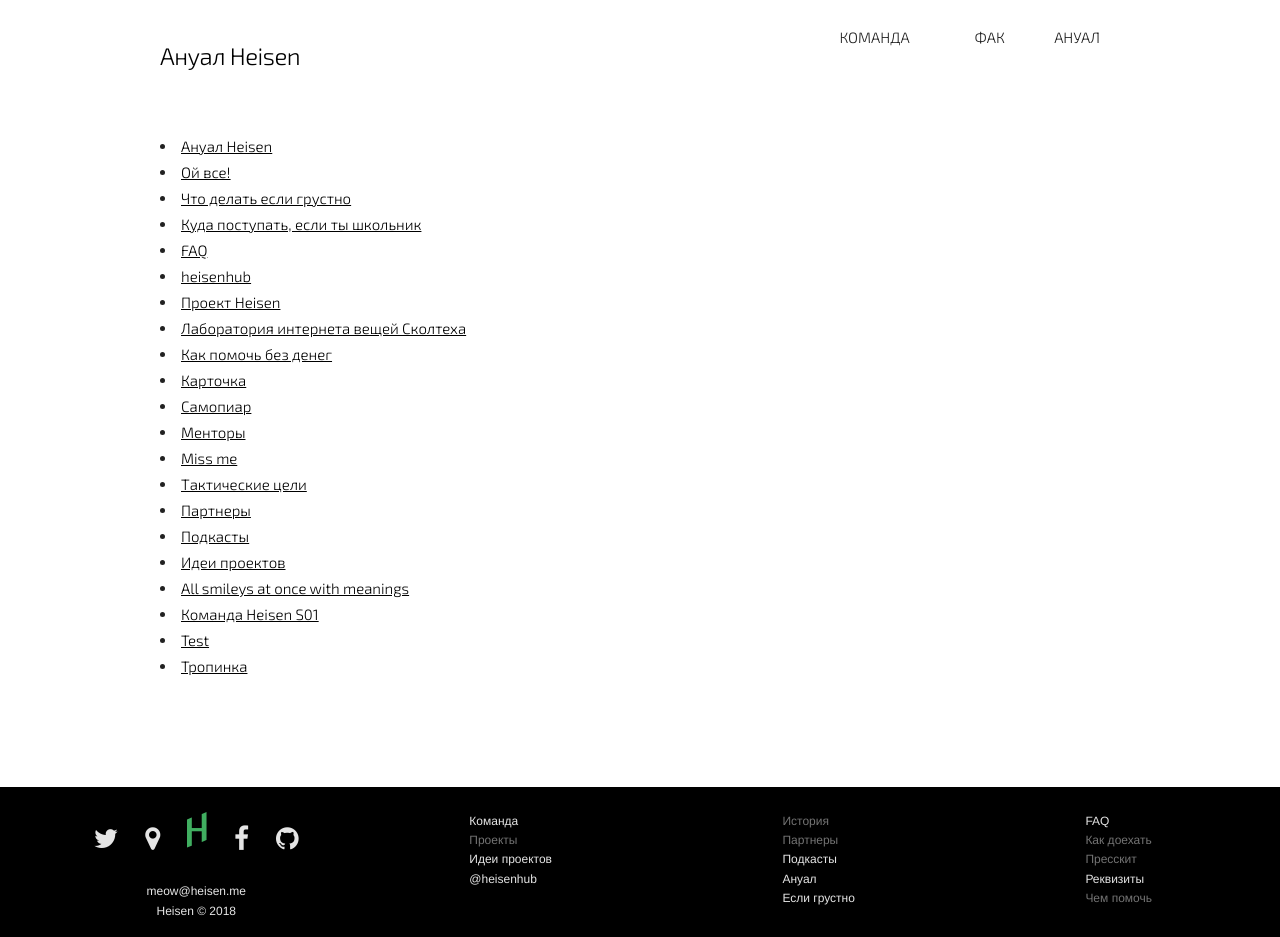
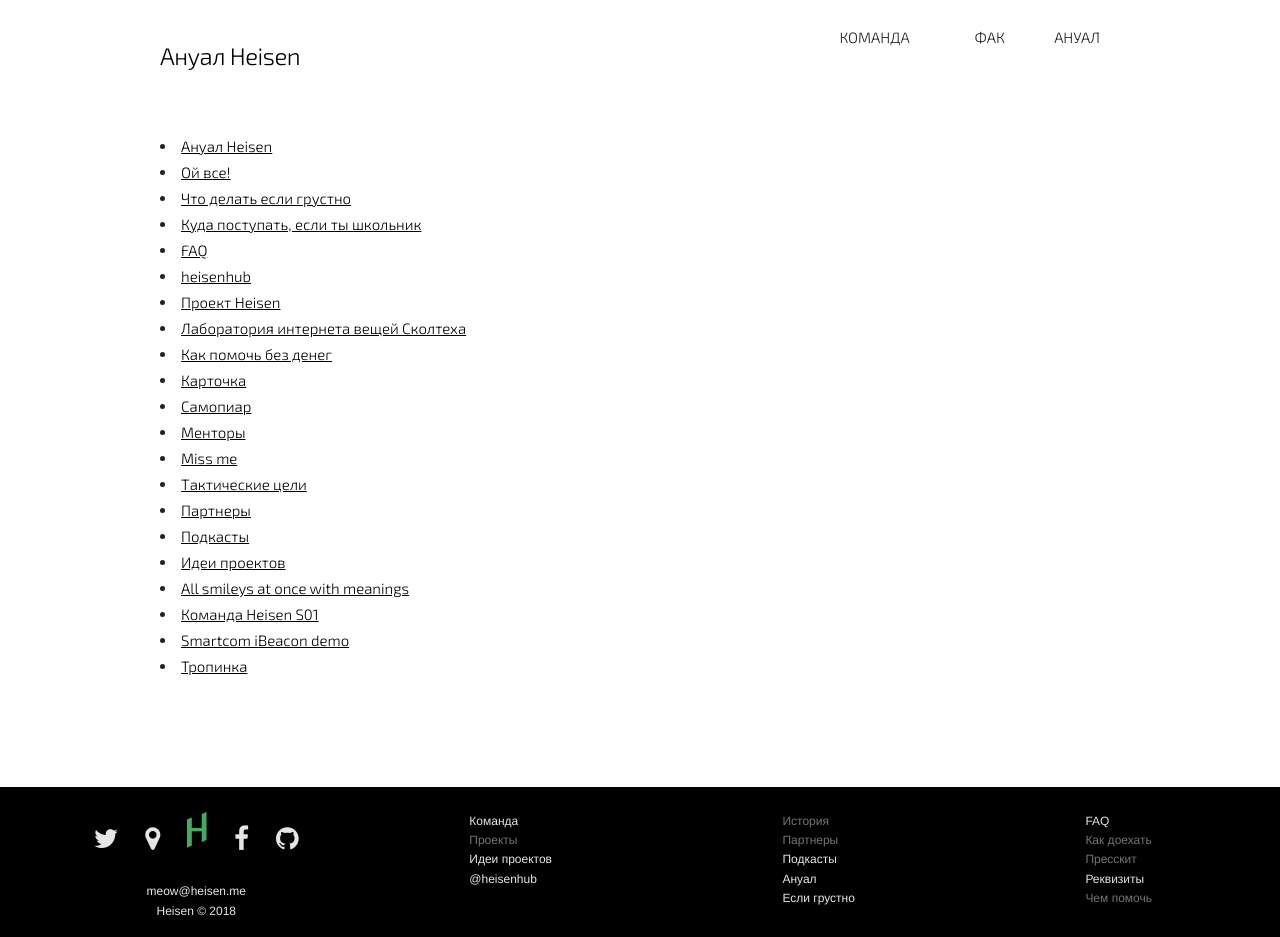
Before and after one commit to evgenity/heisen-new, a Jekyll site: the page built from _pages/annual.markdown, in a window 1280 px wide. Built offline with Jekyll 4.4.1, drawn with Linux system fonts in a browser that asks for light colours; nearby versions of some CDN libraries; a script that is not in the unit is left out; comment, search, counter and statistics services are not loaded.

Commit message:
Updated Test

```diff
--- a/test.markdown
+++ b/test.markdown
@@ -1,5 +1,5 @@
 ---
-title: Test
+title: Smartcom iBeacon demo
 date: 2018-04-02 00:04:00 +03:00
 permalink: "/test/"
 layout: blank
```
